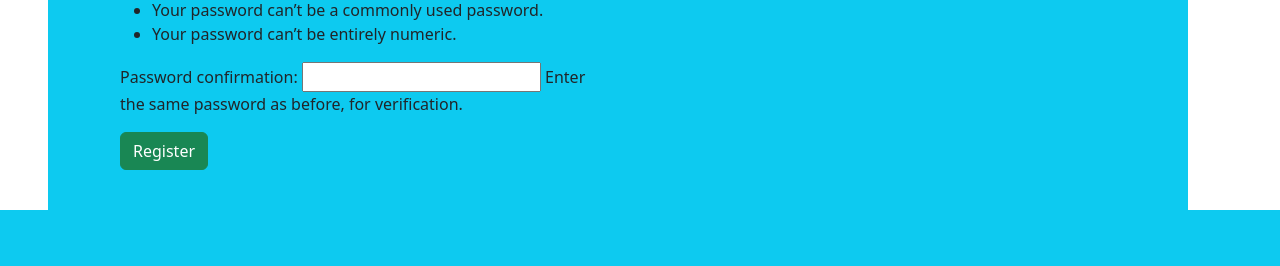
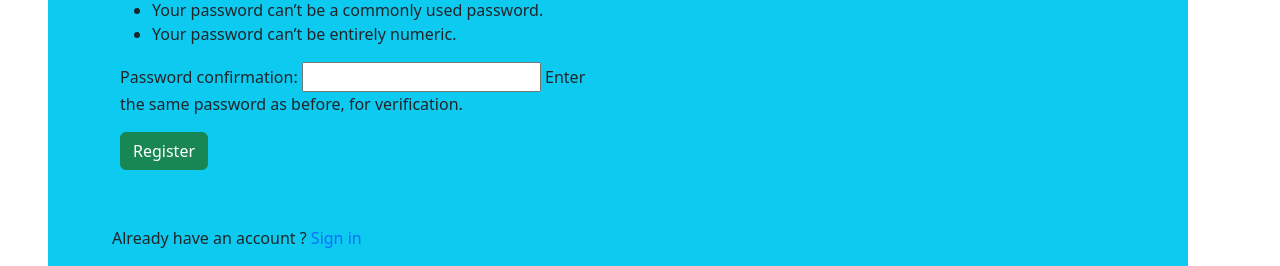
Before and after one commit to FatihG34/Blog_App_Django, a Django app: page /users/register/ in a window 1280 px wide. Shown: the part 932-1198 px from the top of the page. Before the commit the page ends 1142 px from the top, so only its background shows below. Run offline with Django 4.2, Linux system fonts and the light colour scheme.

Commit message:
login register modified

```diff
--- a/users/templates/users/login.html
+++ b/users/templates/users/login.html
@@ -12,7 +12,7 @@
             {% csrf_token %}
             {{form.as_p}}
             {% comment %} {{form|crispy}} {% endcomment %}
-            <button type="submit" class="btn btn-success">Login</button> <a href="">Forgat Password</a>
+            <button type="submit" class="btn btn-success">Login</button> <a href="" class='text-decoration-none'>Forgat Password ?</a>
         </form>
 
         <div class='mt-3'>
--- a/users/templates/users/register.html
+++ b/users/templates/users/register.html
@@ -9,6 +9,9 @@
             {% comment %} {{form|crispy}} {% endcomment %}
             <button type="submit" class="btn btn-success mb-3">Register</button>
         </form>
+         <div class='m-3'>
+            Already have an account ? <a href="{% url 'login' %} " class='text-decoration-none'>Sign in</a>
+        </div>
     </div>
 </div>
 {% endblock blog %}
```
